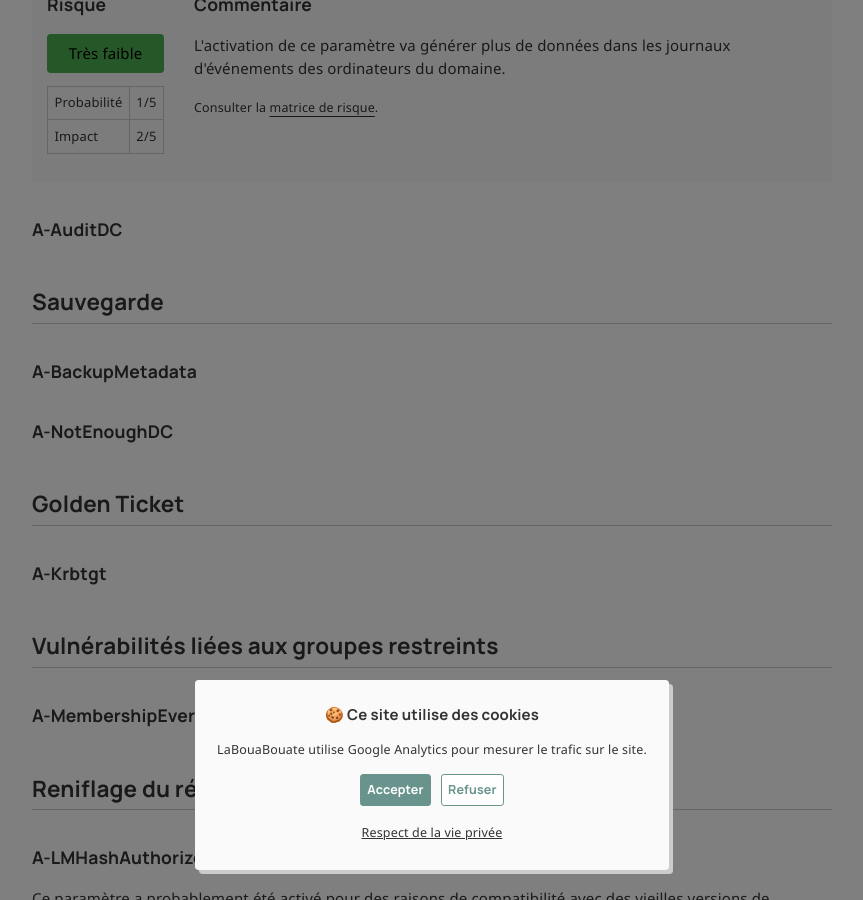
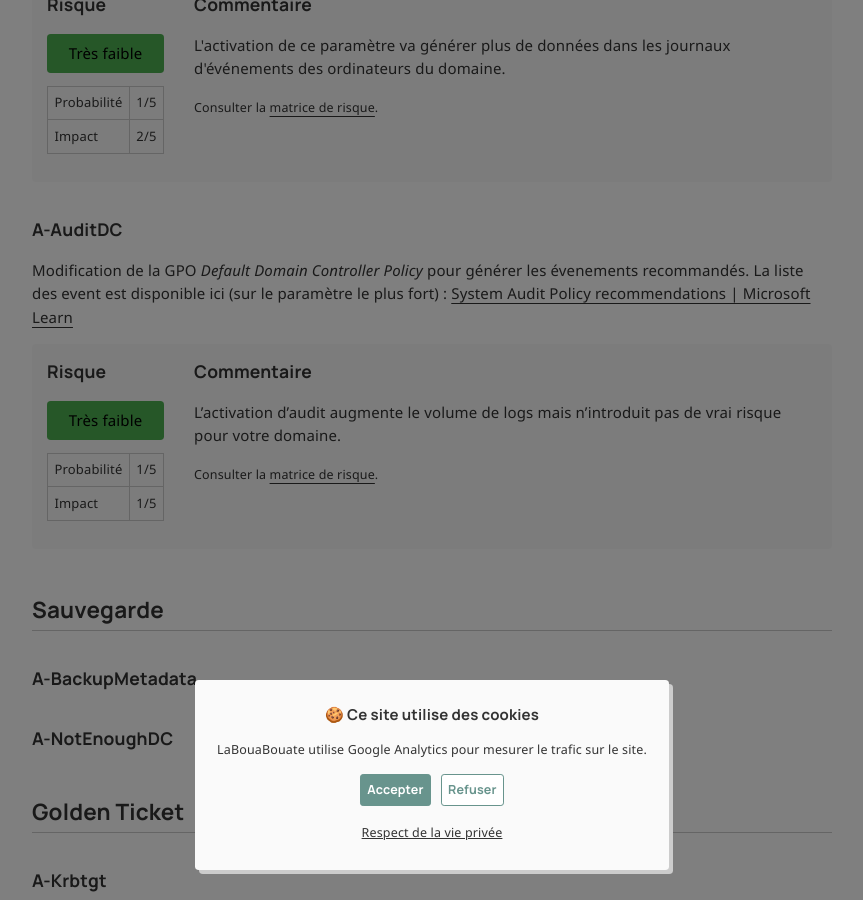
Before and after one commit to leobouard/leobouard.github.io, a Jekyll site: the page built from _posts/2025-06-04-remediation-ad-pingcastle-004.md, in a window 1280 px wide and 900 px high, scrolled down 648 px. Shown: the whole window, without its empty margins (208-1071 px from the left). Built offline with Jekyll 4.4.1, drawn with Linux system fonts in a browser that asks for light colours; nearby versions of some CDN libraries; some web fonts are replaced; comment, search, counter and statistics services are not loaded.

Commit message:
Update 2025-06-04-remediation-ad-pingcastle-004.md

```diff
--- a/_posts/2025-06-04-remediation-ad-pingcastle-004.md
+++ b/_posts/2025-06-04-remediation-ad-pingcastle-004.md
@@ -21,6 +21,10 @@ Création d'une nouvelle GPO ordinateurs "Audit PowerShell" à la racine du doma
 {% include risk-score.html impact=2 probability=1 comment="L'activation de ce paramètre va générer plus de données dans les journaux d'événements des ordinateurs du domaine." %}
 
 ### A-AuditDC
+
+Modification de la GPO *Default Domain Controller Policy* pour générer les évenements recommandés. La liste des event est disponible ici (sur le paramètre le plus fort) : [System Audit Policy recommendations \| Microsoft Learn](https://learn.microsoft.com/en-us/windows-server/identity/ad-ds/plan/security-best-practices/audit-policy-recommendations?tabs=winclient)
+
+{% include risk-score.html impact=1 probability=1 comment="L’activation d’audit augmente le volume de logs mais n’introduit pas de vrai risque pour votre domaine." %}
 
 ## Sauvegarde
 
```
